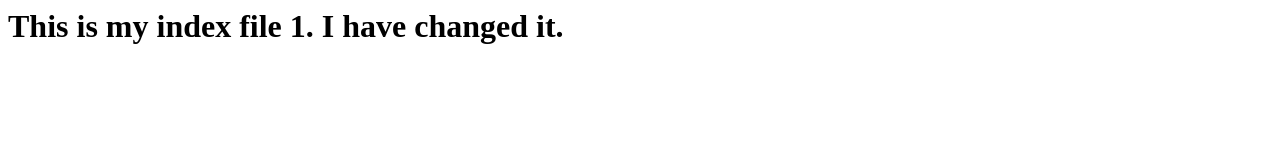
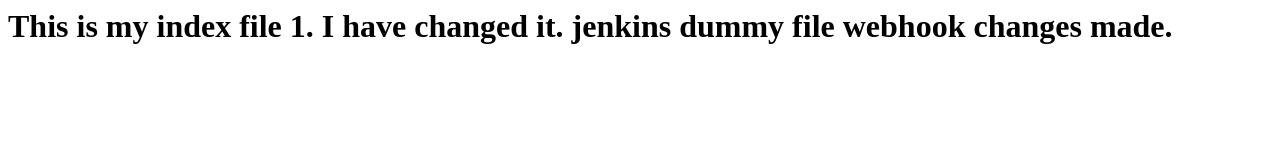
Before and after one commit to ragrocks14/Ragini, a plain HTML site: page index.html in a window 1280 px wide. Drawn offline with Linux system fonts and the light colour scheme.

Commit message:
Update index.html

```diff
--- a/index.html
+++ b/index.html
@@ -1,4 +1,6 @@
 <h1>
  This is my index file 1.
  I have changed it.
+
+ jenkins dummy file webhook changes made.
 </h1>
```
